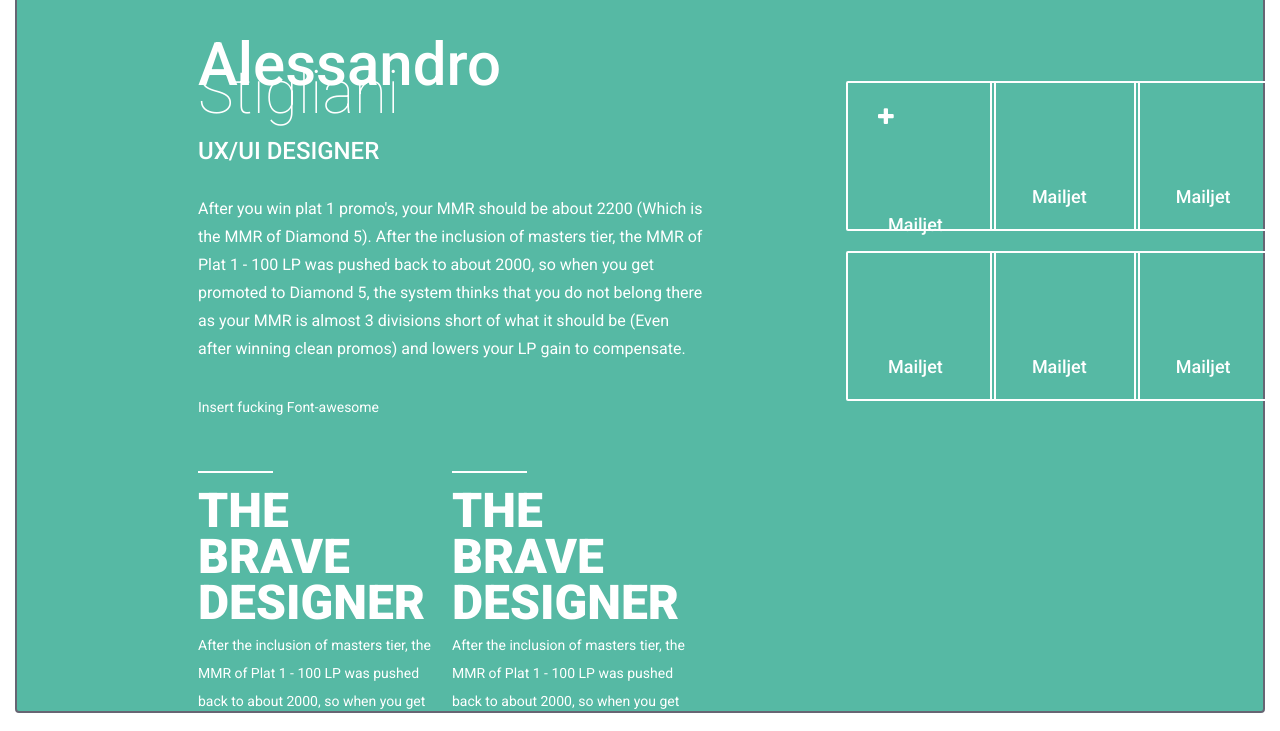
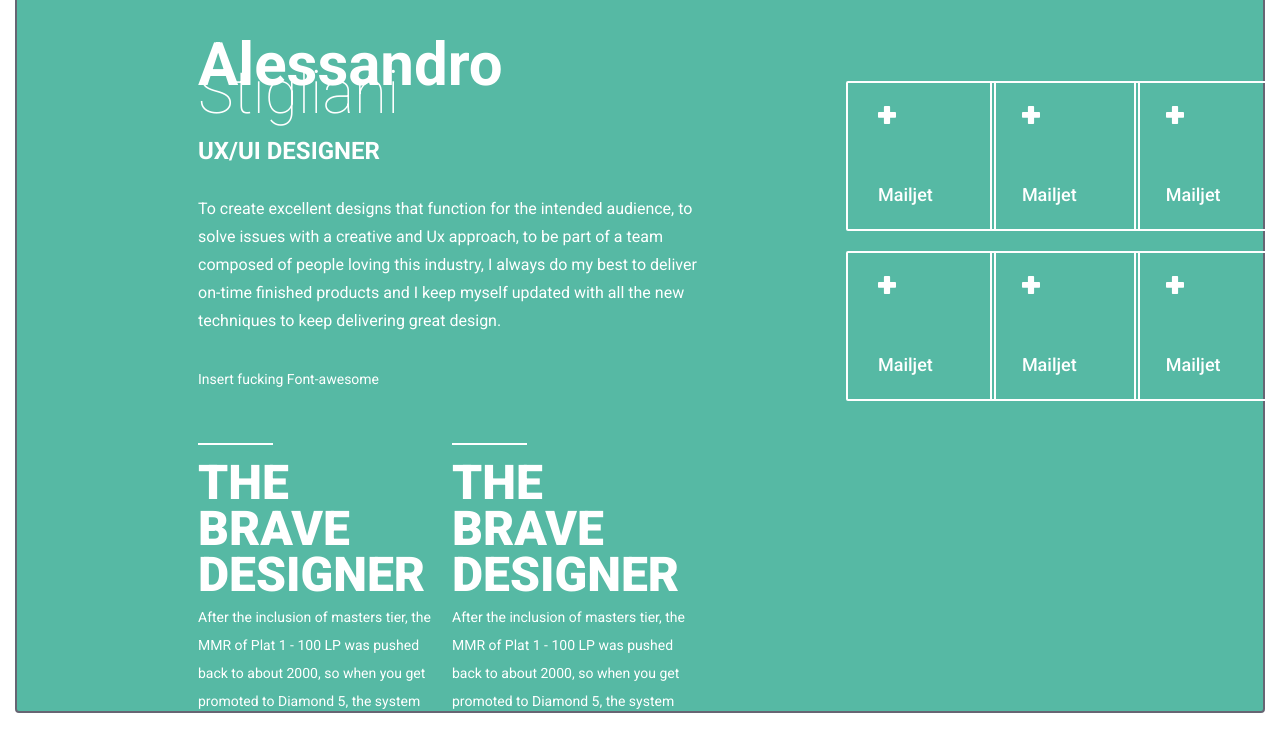
Before and after one commit to Nitrografix/nitrografix.github.io, a plain HTML site: page index.html in a window 1280 px wide. Shown: the part 1729-2460 px from the top of the page. Drawn offline with nearby package versions, Linux system fonts and the light colour scheme.

Commit message:
css style modification

```diff
--- a/css/style.css
+++ b/css/style.css
@@ -19,14 +19,14 @@
 }
 
 .svg-plus-icon {
-    width: 24px;
-    height: 24px;
+    width: 18px;
+    height: 18px;
     position: relative;
     display: inline-block;
 }
 
 svg.svg-white path {
-    fill: #fff;
+    fill: #ffffff;
 }
 
 svg.svg-grey path {
@@ -157,7 +157,7 @@
 .profile-name {
   font-size: 60px;
   color: white;
-  font-weight: 500;
+  font-weight: 700;
   text-align: left;
 }
 
@@ -169,7 +169,7 @@
   font-size: 24px;
   text-transform: uppercase;
   color: white;
-  font-weight: 500;
+  font-weight: 700;
   text-align: left;
   padding-top: 30px;
 }
@@ -177,6 +177,7 @@
 .profile-mission {
   font-size: 16px;
   color: white;
+  font-weight: 400;
   text-align: left;
   padding-top: 30px;
 }
@@ -233,8 +234,7 @@
 }
 .txtbottom {
   position: relative;
-  bottom: -80px;
-  left: 10px;
+  bottom: -50px;
   color:white;
   font-weight: 500;
   font-size: 18px;
--- a/index.html
+++ b/index.html
@@ -6,7 +6,7 @@
 	<meta name="author" content="Nitrografix" />
 	<meta name="description" content="Nitrografix creative collective portfolio" />
 	<meta name="keywords"  content="Nx, Nitrografix, Alessandro, Remy, Yassine, Orlando, Design, Development" />
-    <link href='//fonts.googleapis.com/css?family=Roboto:400,100,300,500,700,900' rel='stylesheet' type='text/css'>
+    <link href='http://fonts.googleapis.com/css?family=Roboto:400,100,100italic,300,300italic,400italic,500,500italic,700,700italic,900,900italic' rel='stylesheet' type='text/css'>
     	<!--[if IE]>
 		<script type="text/javascript">
 			 var console = { log: function() {} };
@@ -96,7 +96,7 @@
                     <div class="profile-left">
                         <div class="profile-name">Alessandro <span class="profile-name-light">Stigliani</span></div>
                         <div class="profile-title">UX/UI Designer</div>
-                        <div class="profile-mission">After you win plat 1 promo's, your MMR should be about 2200 (Which is the MMR of Diamond 5). After the inclusion of masters tier, the MMR of Plat 1 - 100 LP was pushed back to about 2000, so when you get promoted to Diamond 5, the system thinks that you do not belong there as your MMR is almost 3 divisions short of what it should be (Even after winning clean promos) and lowers your LP gain to compensate.</div>
+                        <div class="profile-mission">To create excellent designs that function for the intended audience, to solve issues with a creative and Ux approach,  to be part of a team composed of people loving this industry, I always do my best to deliver on-time finished products and I keep myself updated with all the new techniques to keep delivering great design.</div>
                         <div class="profile-links">Insert fucking Font-awesome</div>
 
 
@@ -118,14 +118,44 @@
                 </div>
                 <div class="col-lg-5">
                     <div class="row profile-right">
-                    <div class="col-lg-4"><div class="profilebox"><i class="fa fa-plus"></i><div class="txtbottom">Mailjet</div></div></div>
-                    <div class="col-lg-4"><div class="profilebox"><div class="txtbottom">Mailjet</div></div></div>
-                    <div class="col-lg-4"><div class="profilebox"><div class="txtbottom">Mailjet</div></div></div>
+                      <div class="col-lg-4">
+						  <div class="profilebox">
+							<img class="svg svg-plus-icon svg-white" src="img/plus-icon.svg">
+						 	<div class="txtbottom">Mailjet</div>
+						  </div>
+					  </div>
+                      <div class="col-lg-4">
+					      <div class="profilebox">
+							<img class="svg svg-plus-icon svg-white" src="img/plus-icon.svg">
+							<div class="txtbottom">Mailjet</div>
+						  </div>
+					  </div>
+                      <div class="col-lg-4">
+					   	  <div class="profilebox">
+							<img class="svg svg-plus-icon svg-white" src="img/plus-icon.svg">
+							<div class="txtbottom">Mailjet</div>
+						  </div>
+					  </div>
                     </div>
                     <div class="row profile-right" id="profile-nomargin">
-                    <div class="col-lg-4"><div class="profilebox"><div class="txtbottom">Mailjet</div></div></div>
-                    <div class="col-lg-4"><div class="profilebox"><div class="txtbottom">Mailjet</div></div></div>
-                    <div class="col-lg-4"><div class="profilebox"><div class="txtbottom">Mailjet</div></div></div>
+                      <div class="col-lg-4">
+						  <div class="profilebox">
+							  <img class="svg svg-plus-icon svg-white" src="img/plus-icon.svg">
+							  <div class="txtbottom">Mailjet</div>
+						  </div>
+					  </div>
+                      <div class="col-lg-4">
+						  <div class="profilebox">
+							  <img class="svg svg-plus-icon svg-white" src="img/plus-icon.svg">
+							  <div class="txtbottom">Mailjet</div>
+						  </div>
+					  </div>
+                      <div class="col-lg-4">
+						  <div class="profilebox">
+							  <img class="svg svg-plus-icon svg-white" src="img/plus-icon.svg">
+							  <div class="txtbottom">Mailjet</div>
+						  </div>
+					  </div>
                     </div>
                 </div>
             </div>
```
